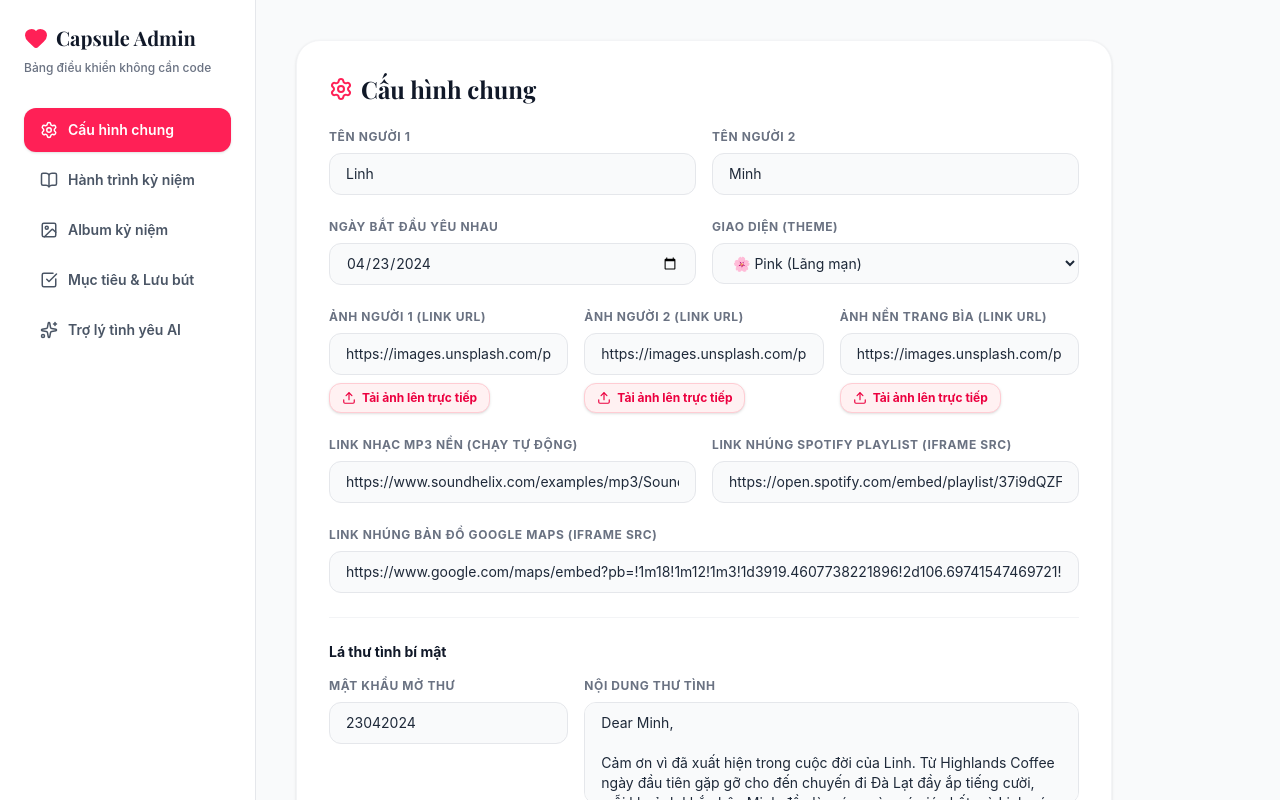
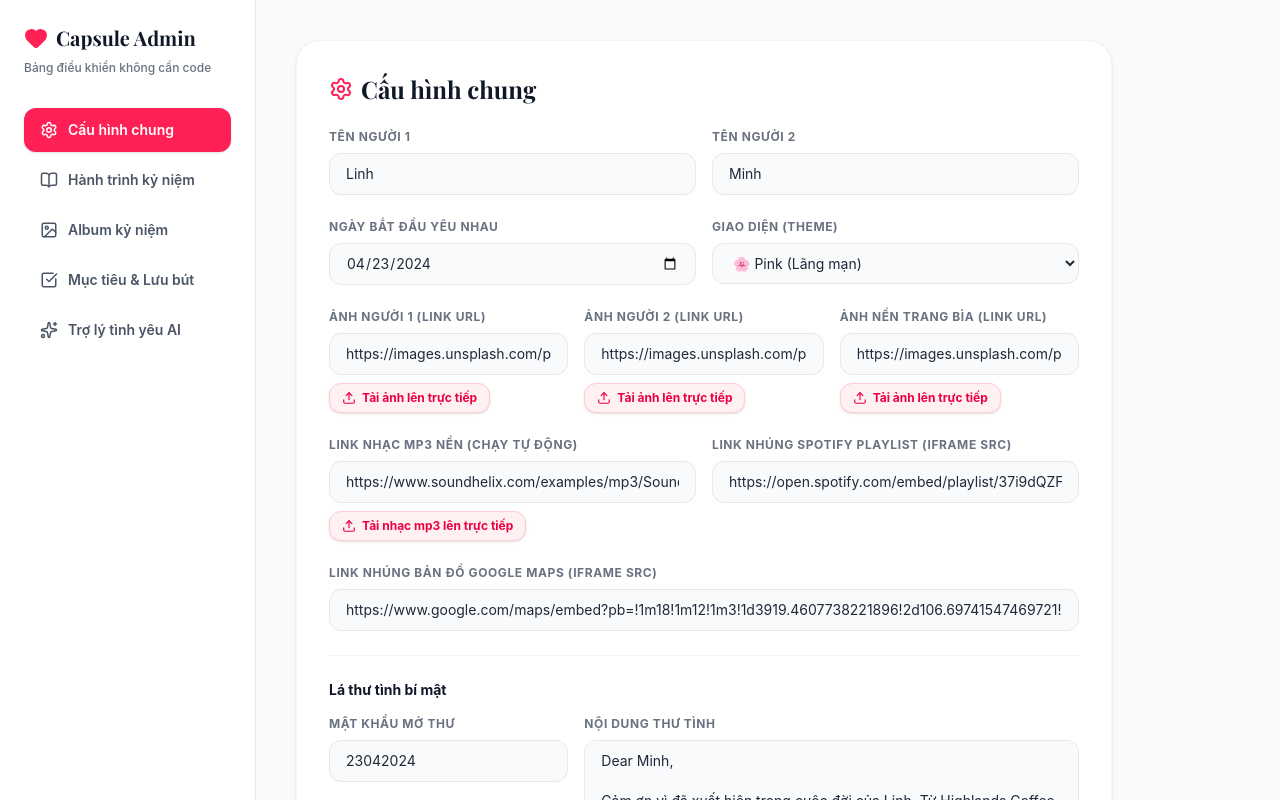
Before and after one commit to sonthanh311003-max/danhchoem, a Next.js app: page /admin in a window 1280 px wide. Shown: the top 800 px of the page. Built offline with nearby package versions, Linux system fonts and the light colour scheme; a web font is replaced by a local one.

Commit message:
Add direct MP3 music file upload support with local Base64 fallback

```diff
--- a/src/app/admin/page.js
+++ b/src/app/admin/page.js
@@ -118,7 +118,7 @@ export default function AdminDashboard() {
         const reader = new FileReader();
         reader.onloadend = () => {
           setUrlCallback(reader.result);
-          alert("Đã lưu ảnh cục bộ thành công! (Chế độ chạy thử nghiệm offline)");
+          alert("Đã lưu file cục bộ thành công! (Chế độ chạy thử nghiệm offline)");
         };
         reader.readAsDataURL(file);
       }
@@ -128,7 +128,7 @@ export default function AdminDashboard() {
       const reader = new FileReader();
       reader.onloadend = () => {
         setUrlCallback(reader.result);
-        alert("Đã lưu ảnh cục bộ thành công! (Chế độ chạy thử nghiệm offline)");
+        alert("Đã lưu file cục bộ thành công! (Chế độ chạy thử nghiệm offline)");
       };
       reader.readAsDataURL(file);
     } finally {
@@ -136,7 +136,7 @@ export default function AdminDashboard() {
     }
   };
 
-  const FileUploadButton = ({ label, onUploadComplete, fieldId }) => {
+  const FileUploadButton = ({ label, onUploadComplete, fieldId, accept }) => {
     return (
       <div className="mt-2">
         <label className="cursor-pointer inline-flex items-center gap-1.5 px-3 py-1.5 bg-rose-50 hover:bg-rose-100 text-rose-600 text-xs font-bold rounded-xl border border-rose-200 transition-colors shadow-sm active:scale-95">
@@ -144,7 +144,7 @@ export default function AdminDashboard() {
           <span>{uploadingField === fieldId ? "Đang tải lên..." : (label || "Tải ảnh từ máy")}</span>
           <input
             type="file"
-            accept="image/*,video/*"
+            accept={accept || "image/*,video/*"}
             disabled={uploadingField !== null}
             onChange={(e) => handleFileUpload(e, onUploadComplete, fieldId)}
             className="hidden"
@@ -444,6 +444,12 @@ export default function AdminDashboard() {
                     type="text" value={musicUrl} onChange={(e) => setMusicUrl(e.target.value)}
                     placeholder="https://server.com/song.mp3"
                     className="w-full px-4 py-2.5 rounded-xl border border-gray-200 focus:outline-none focus:ring-2 focus:ring-rose-500 text-sm bg-gray-50"
+                  />
+                  <FileUploadButton
+                    label="Tải nhạc mp3 lên trực tiếp"
+                    onUploadComplete={setMusicUrl}
+                    fieldId="musicUrl"
+                    accept="audio/*"
                   />
                 </div>
                 <div>
```
